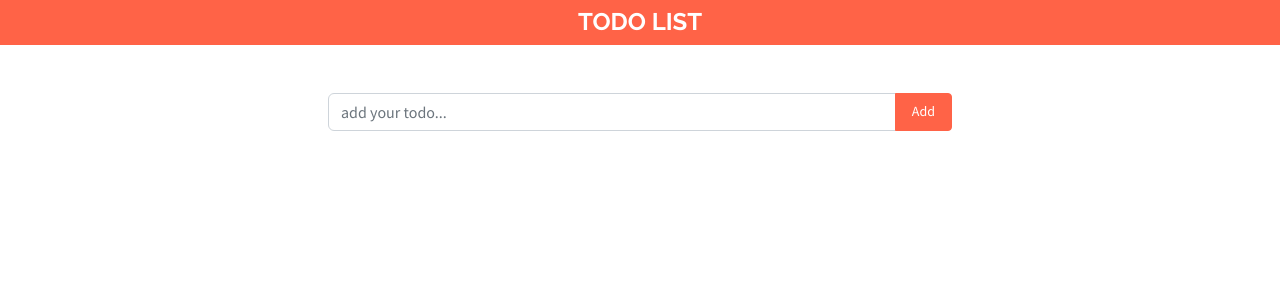
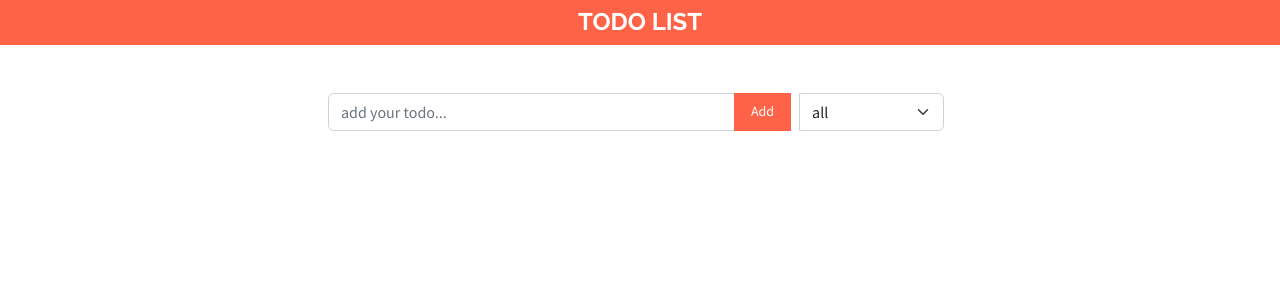
Before and after one commit to Lakshmikant-2001/Todo-list-ts, a React (Create React App) app: page / in a window 1280 px wide. Shown: the top 300 px of the page. Built offline with nearby package versions, Linux system fonts and the light colour scheme.

Commit message:
add todo filter feature

```diff
--- a/src/App.tsx
+++ b/src/App.tsx
@@ -1,4 +1,4 @@
-import React, { useState } from "react";
+import React, { useEffect, useState } from "react";
 import Header from "./components/Header";
 import TodoForm from "./components/TodoForm";
 import TodoContainer from "./components/TodoContainer";
@@ -6,6 +6,13 @@ import { Todo } from "./appTypes";
 
 function App() {
   const [todoList, setTodoList] = useState<Todo[]>([]);
+  const [filterOption, setFilterOption] = useState("1");
+  const [filteredTodoList, setFilteredTodoList] = useState<Todo[]>(todoList);
+
+  useEffect(() => {
+    filterTodo(filterOption);
+  }, [todoList, filterOption]);
+
   const addTodo = (todo: string) => {
     setTodoList([
       ...todoList,
@@ -16,9 +23,11 @@ function App() {
       },
     ]);
   };
+
   const deleteTodo = (todoId: number) => {
     setTodoList(todoList.filter((todo) => todo.id !== todoId));
   };
+
   const completeTodo = (todoId: number) => {
     setTodoList(
       todoList.map((todo) => {
@@ -28,13 +37,36 @@ function App() {
     );
   };
 
+  const changeFilter = (option: string) => {
+    setFilterOption(option);
+  };
+
+  const filterTodo = (option: string) => {
+    if (option === "1") {
+      setFilteredTodoList(todoList);
+    }
+    if (option === "2") {
+      setFilteredTodoList(
+        todoList.filter((todo) => todo.isCompleted === false)
+      );
+    }
+    if (option === "3") {
+      setFilteredTodoList(
+        todoList.filter((todo) => todo.isCompleted === true)
+      );
+    }
+  };
+
   return (
     <div className="App">
       <Header />
       <main className="px-3 py-5">
-        <TodoForm addTodo={addTodo} />
+        <TodoForm
+          addTodo={addTodo}
+          changeFilter={changeFilter}
+        />
         <TodoContainer
-          todoList={todoList}
+          todoList={filteredTodoList}
           deleteTodo={deleteTodo}
           completeTodo={completeTodo}
         />
--- a/src/components/TodoForm.tsx
+++ b/src/components/TodoForm.tsx
@@ -3,9 +3,10 @@ import { CONSTANTS } from "../constants";
 
 interface Props {
   addTodo: (todo: string) => void;
+  changeFilter: (option: string) => void;
 }
 
-function TodoForm({ addTodo }: Props) {
+function TodoForm({ addTodo, changeFilter }: Props) {
   const constants = CONSTANTS.TodoForm;
   const [todo, setTodo] = useState("");
 
@@ -20,12 +21,16 @@ function TodoForm({ addTodo }: Props) {
     setTodo("");
   };
 
+  const handleFilterChange = (e: React.ChangeEvent<HTMLSelectElement>) => {
+    changeFilter(e.target.value);
+  };
+
   return (
     <form action="" onSubmit={handleFormSubmit}>
-      <div className="input-group w-50 mx-auto">
+      <div className="input-group mx-auto w-50">
         <input
           type="text"
-          className="form-control"
+          className="form-control w-50"
           value={todo}
           placeholder={constants.InputPlaceholder}
           onChange={handleInpChange}
@@ -36,6 +41,11 @@ function TodoForm({ addTodo }: Props) {
         >
           {constants.SubmitBtnLabel}
         </button>
+        <select className="form-select mx-2" onChange={handleFilterChange}>
+          <option value="1">{constants.Filter.Option1}</option>
+          <option value="2">{constants.Filter.Option2}</option>
+          <option value="3">{constants.Filter.Option3}</option>
+        </select>
       </div>
     </form>
   );
--- a/src/constants.ts
+++ b/src/constants.ts
@@ -5,6 +5,11 @@ export const CONSTANTS = {
   TodoForm: {
     InputPlaceholder: "add your todo...",
     SubmitBtnLabel: "Add",
+    Filter: {
+      Option1: "all",
+      Option2: "pending",
+      Option3: "completed",
+    },
   },
   TodoContainer: {
     DeleteBtnLabel: "Delete",
```
